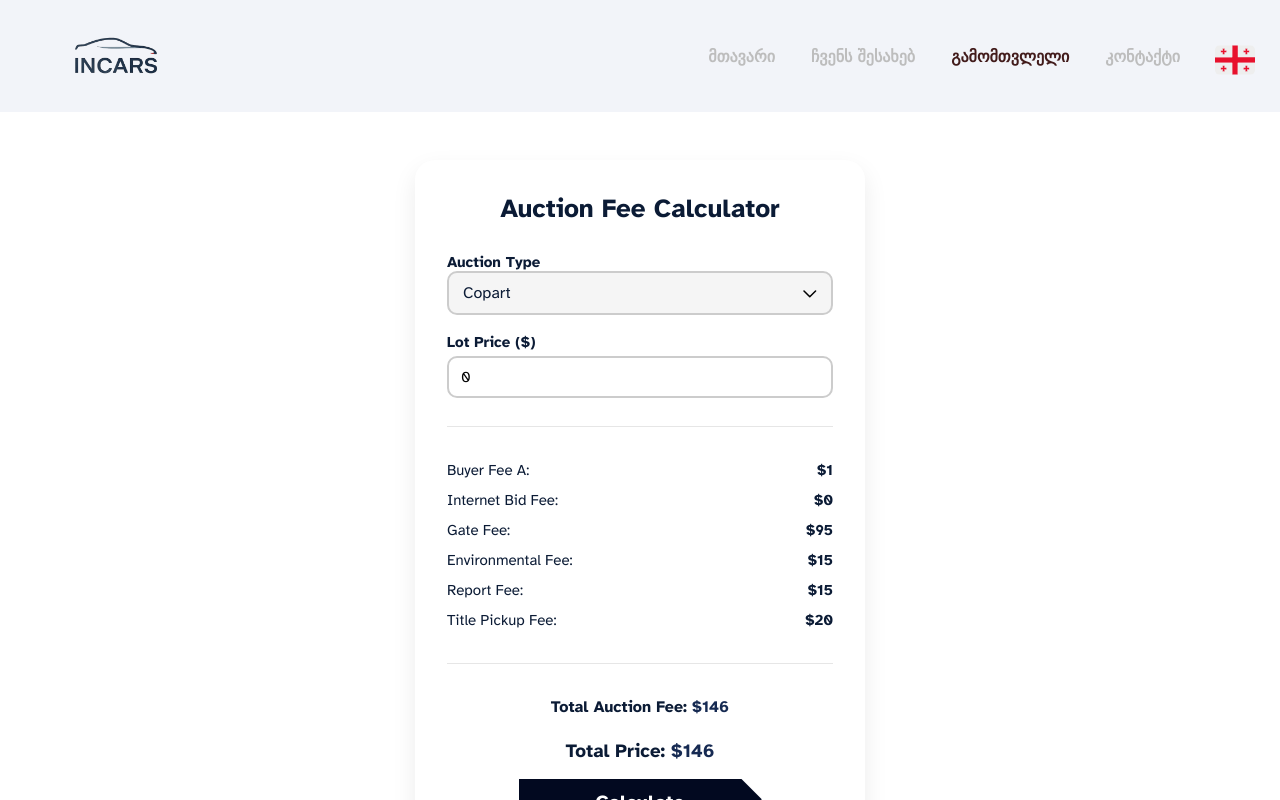
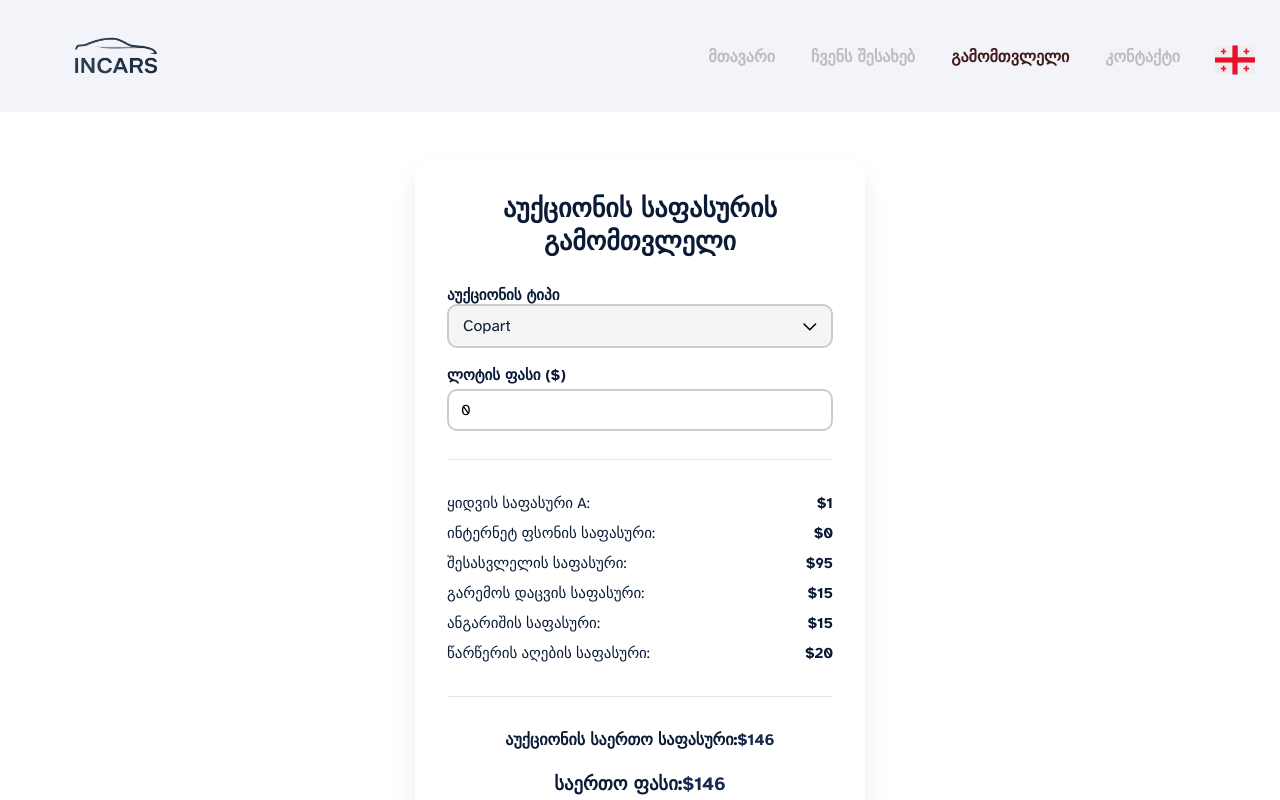
Before and after one commit to GeorgeMachaidze/in-cars, a Next.js app: page /calculator in a window 1280 px wide. Built offline with nearby package versions, Linux system fonts and the light colour scheme.

Commit message:
Feat: transalted calculator page

```diff
--- a/src/components/home/AuctionFeeCalculator.jsx
+++ b/src/components/home/AuctionFeeCalculator.jsx
@@ -3,6 +3,7 @@ import React, { useState, useEffect } from "react";
 import styled from "styled-components";
 import ArrowUpSvg from "../svg/ArrowUpSvg";
 import ArrowDownSvg from "../svg/ArrowDownSvg";
+import mainStore from "@/store/mainStore";
 
 const COPART_TIERS = [
   { min: 0, max: 49.99, fee: 1 },
@@ -73,6 +74,7 @@ const IAAI_TIERS = [
 export default function AuctionFeeCalculator() {
   const [auctionType, setAuctionType] = useState("Copart");
   const [lotPrice, setLotPrice] = useState(0);
+  const { language } = mainStore();
 
   const handleChange = (e) => {
     let val = e.target.value;
@@ -140,9 +142,21 @@ export default function AuctionFeeCalculator() {
 
   return (
     <Container>
-      <Title>Auction Fee Calculator</Title>
+      <Title>
+        {language === "ge"
+          ? "აუქციონის საფასურის გამომთვლელი"
+          : language === "en"
+          ? "Auction Fee Calculator"
+          : "Калькулятор сборов аукциона"}
+      </Title>
       <SelectGroup>
-        <Label>Auction Type</Label>
+        <Label>
+          {language === "ge"
+            ? "აუქციონის ტიპი"
+            : language === "en"
+            ? "Auction Type"
+            : "Тип аукциона"}
+        </Label>
         <SelectWrapper>
           <Selected onClick={() => setOpen(!open)}>
             {"Copart"}
@@ -158,7 +172,14 @@ export default function AuctionFeeCalculator() {
       </SelectGroup>
 
       <InputGroup>
-        <Label>Lot Price ($)</Label>
+        <Label>
+          {language === "ge"
+            ? "ლოტის ფასი "
+            : language === "en"
+            ? "Lot Price "
+            : "Цена лота "}
+          ($)
+        </Label>
         <Input
           type="number"
           value={lotPrice}
@@ -171,27 +192,76 @@ export default function AuctionFeeCalculator() {
 
       <FeeList>
         <FeeItem>
-          <span>Buyer Fee A:</span> <strong>${fees.feeA}</strong>
+          <span>
+            {language === "ge"
+              ? "ყიდვის საფასური A:"
+              : language === "en"
+              ? "Buyer Fee A:"
+              : "Комиссия покупателя A:"}
+          </span>{" "}
+          <strong>${fees.feeA}</strong>
         </FeeItem>
         <FeeItem>
-          <span>Internet Bid Fee:</span> <strong>${fees.internetBid}</strong>
+          <span>
+            {language === "ge"
+              ? "ინტერნეტ ფსონის საფასური:"
+              : language === "en"
+              ? "Internet Bid Fee:"
+              : "Комиссия за интернет-ставку:"}
+          </span>{" "}
+          <strong>${fees.internetBid}</strong>
         </FeeItem>
         {auctionType === "IAAI" && (
           <FeeItem>
-            <span>Broker Fee:</span> <strong>${fees.broker}</strong>
+            <span>
+              {language === "ge"
+                ? "ბროკერის საფასური:"
+                : language === "en"
+                ? "Broker Fee:"
+                : "Комиссия брокера:"}
+            </span>{" "}
+            <strong>${fees.broker}</strong>
           </FeeItem>
         )}
         <FeeItem>
-          <span>Gate Fee:</span> <strong>${fees.gate}</strong>
+          <span>
+            {language === "ge"
+              ? "შესასვლელის საფასური:"
+              : language === "en"
+              ? "Gate Fee:"
+              : "Въездная плата:"}
+          </span>{" "}
+          <strong>${fees.gate}</strong>
         </FeeItem>
         <FeeItem>
-          <span>Environmental Fee:</span> <strong>${fees.environmental}</strong>
+          <span>
+            {language === "ge"
+              ? "გარემოს დაცვის საფასური:"
+              : language === "en"
+              ? "Environmental Fee:"
+              : "Экологический сбор:"}
+          </span>{" "}
+          <strong>${fees.environmental}</strong>
         </FeeItem>
         <FeeItem>
-          <span>Report Fee:</span> <strong>${fees.report}</strong>
+          <span>
+            {language === "ge"
+              ? "ანგარიშის საფასური:"
+              : language === "en"
+              ? "Report Fee:"
+              : "Плата за отчет:"}
+          </span>{" "}
+          <strong>${fees.report}</strong>
         </FeeItem>
         <FeeItem>
-          <span>Title Pickup Fee:</span> <strong>${fees.titlePickup}</strong>
+          <span>
+            {language === "ge"
+              ? "წარწერის აღების საფასური:"
+              : language === "en"
+              ? "Title Pickup Fee:"
+              : "Плата за получение титула:"}
+          </span>{" "}
+          <strong>${fees.titlePickup}</strong>
         </FeeItem>
       </FeeList>
 
@@ -199,12 +269,28 @@ export default function AuctionFeeCalculator() {
 
       <TotalSection>
         <h4>
-          Total Auction Fee: <span>${auctionFee}</span>
+          {language === "ge"
+            ? "აუქციონის საერთო საფასური:"
+            : language === "en"
+            ? "Total Auction Fee:"
+            : "Общая комиссия аукциона:"}
+          <span>${auctionFee}</span>
         </h4>
         <h3>
-          Total Price: <span>${totalPrice}</span>
+          {language === "ge"
+            ? "საერთო ფასი:"
+            : language === "en"
+            ? "Total Price:"
+            : "Общая цена:"}
+          <span>${totalPrice}</span>
         </h3>
-        <CalculateButton>Calculate</CalculateButton>
+        <CalculateButton>
+          {language === "ge"
+            ? "გამოთვლა"
+            : language === "en"
+            ? "Calculate"
+            : "Рассчитать"}
+        </CalculateButton>
       </TotalSection>
     </Container>
   );
```
